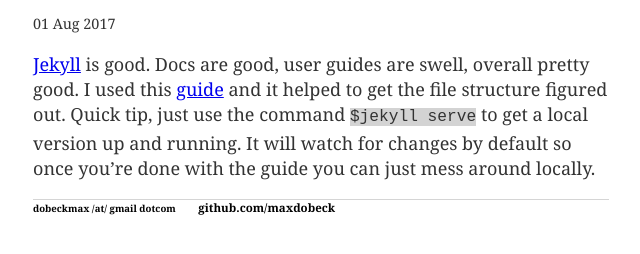
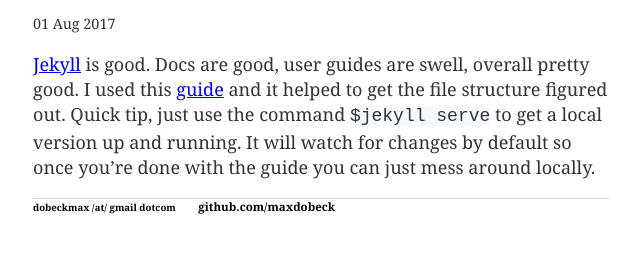
Before and after one commit to maxdobeck/maxdobeck.github.io, a Jekyll site: the page built from _posts/2017-08-01-creating-jekyll-blog.md, in a window 1280 px wide. Shown: the part 129-383 px from the top of the page, without its empty margins (319-959 px from the left). Built offline with Jekyll 4.4.1, drawn with Linux system fonts in a browser that asks for light colours.

Commit message:
Added background color to code elements.

```diff
--- a/css/main.css
+++ b/css/main.css
@@ -5,8 +5,7 @@
     font-family: 'Georgia','Raleway', 'Arial', 'Sans-Serif';
 }
 code {
-    background-color: lightgrey;
-    font-size: .9em;
+    background-color: #F4F8FF;
 }
 footer ul li a{
     color: black;
```
